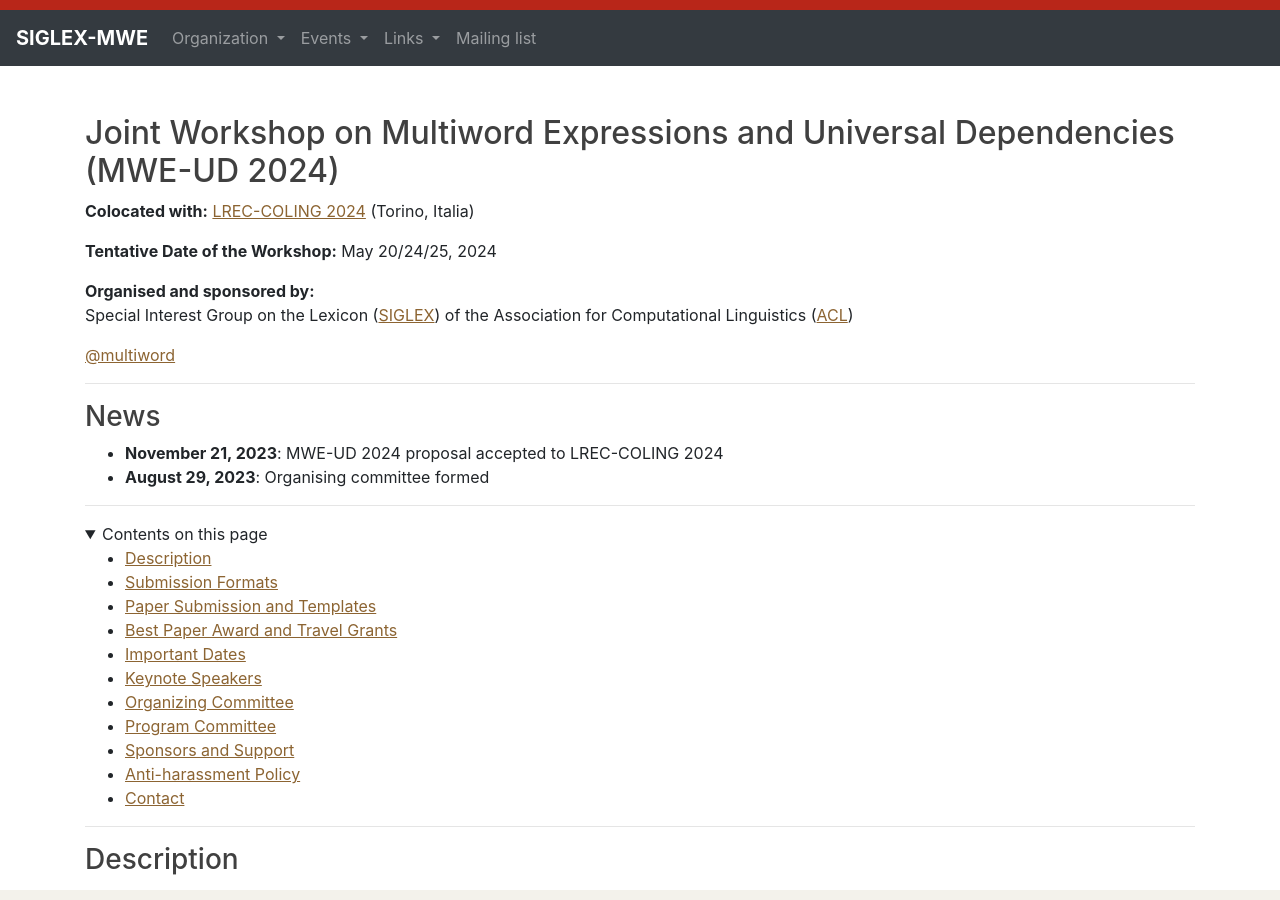
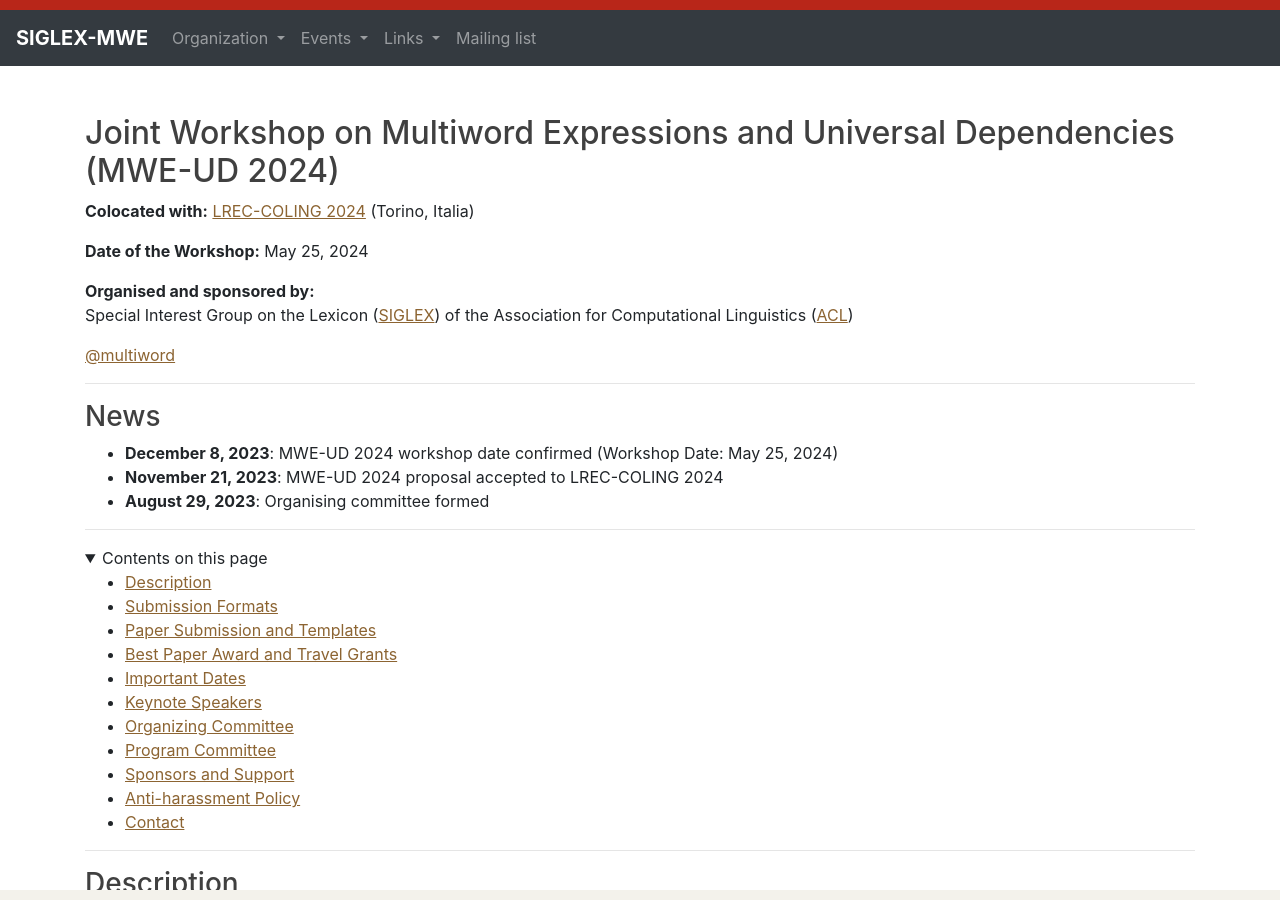
Before and after one commit to multiword/multiword.github.io, a Jekyll site: the page built from mweud2024/index.md, in a window 1280 px wide and 900 px high. Built offline with Jekyll 4.4.1, drawn with Linux system fonts in a browser that asks for light colours; comment, search, counter and statistics services are not loaded; some of the changed text lies outside the part shown.

Commit message:
Update workshop date related information

```diff
--- a/mweud2024/index.md
+++ b/mweud2024/index.md
@@ -7,7 +7,7 @@
 
 **Colocated with:** [LREC-COLING 2024](https://lrec-coling-2024.org) (Torino, Italia)
 
-**Tentative Date of the Workshop:** May 20/24/25, 2024
+**Date of the Workshop:** May 25, 2024
 
 **Organised and sponsored by:**\
 Special Interest Group on the Lexicon ([SIGLEX](http://www.siglex.org/)) of the Association for Computational Linguistics ([ACL](https://www.aclweb.org/portal/))
@@ -27,6 +27,7 @@
 * **16 January 2023**: Second CfP posted
 * **23 December 2022**: First CfP posted
 -->
+* **December 8, 2023**: MWE-UD 2024 workshop date confirmed (Workshop Date: May 25, 2024)
 * **November 21, 2023**: MWE-UD 2024 proposal accepted to LREC-COLING 2024
 * **August 29, 2023**: Organising committee formed
 
@@ -123,16 +124,16 @@
 
 -----
 
-### <a name="dates"> (Tentative) Important Dates </a>
+### <a name="dates"> Important Dates (Tentative) </a>
 
 | What                       | When                       |
 | -------------------------- | -------------------------- |
-| Paper submission deadline  | February 25, 2024                        |
-| ARR commitment deadline    | April 1, 2024                        |
-| Notification of acceptance | April 1, 2024                        |
-| Camera-ready papers due    | April 15, 2024                        |
+| Paper submission deadline  | February 25, 2024          |
+| ARR commitment deadline    | April 1, 2024              |
+| Notification of acceptance | April 1, 2024              |
+| Camera-ready papers due    | April 15, 2024             |
 | Underline upload deadline  | TBD                        |
-| Workshop                   | May 20/24/25, 2024                        |
+| Workshop                   | May 25, 2024               |
 
 All deadlines are at 23:59 UTC-12 (Anywhere on Earth).
 
```
